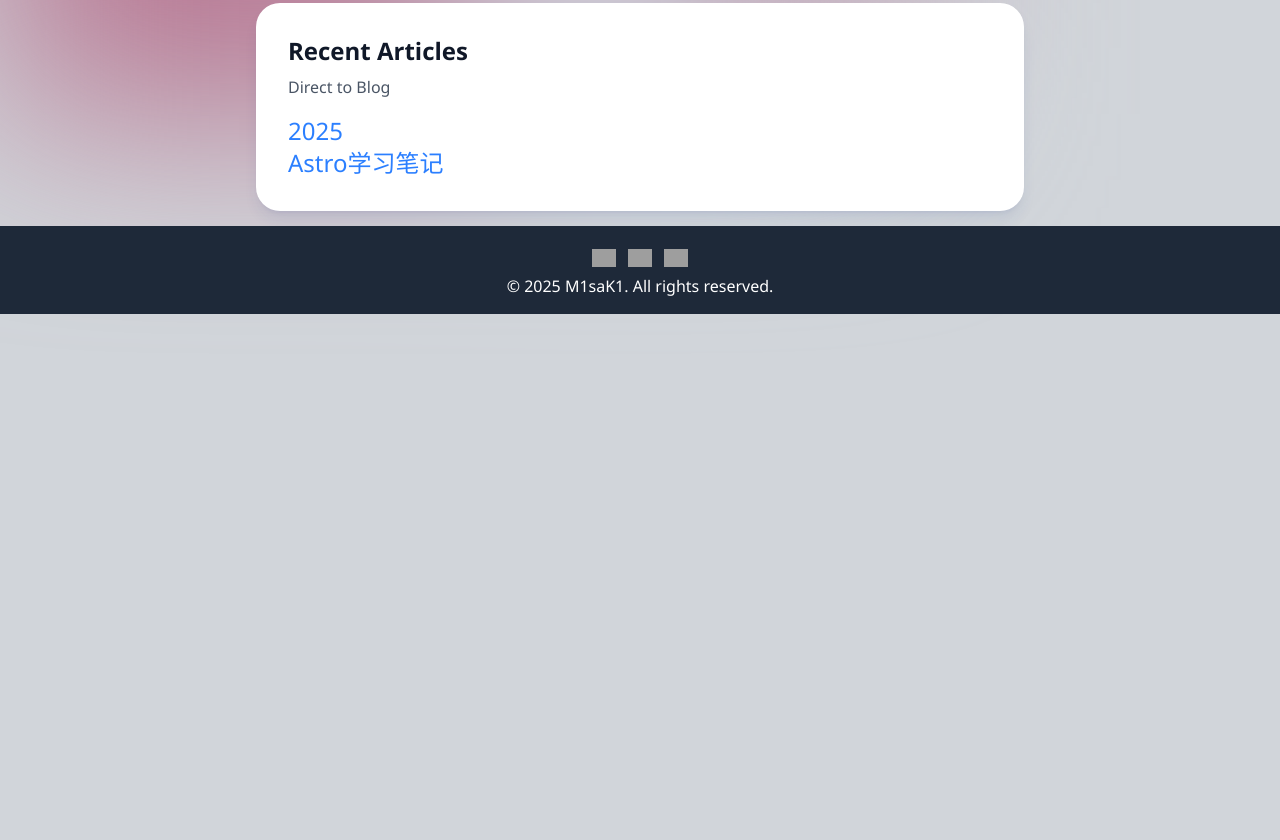
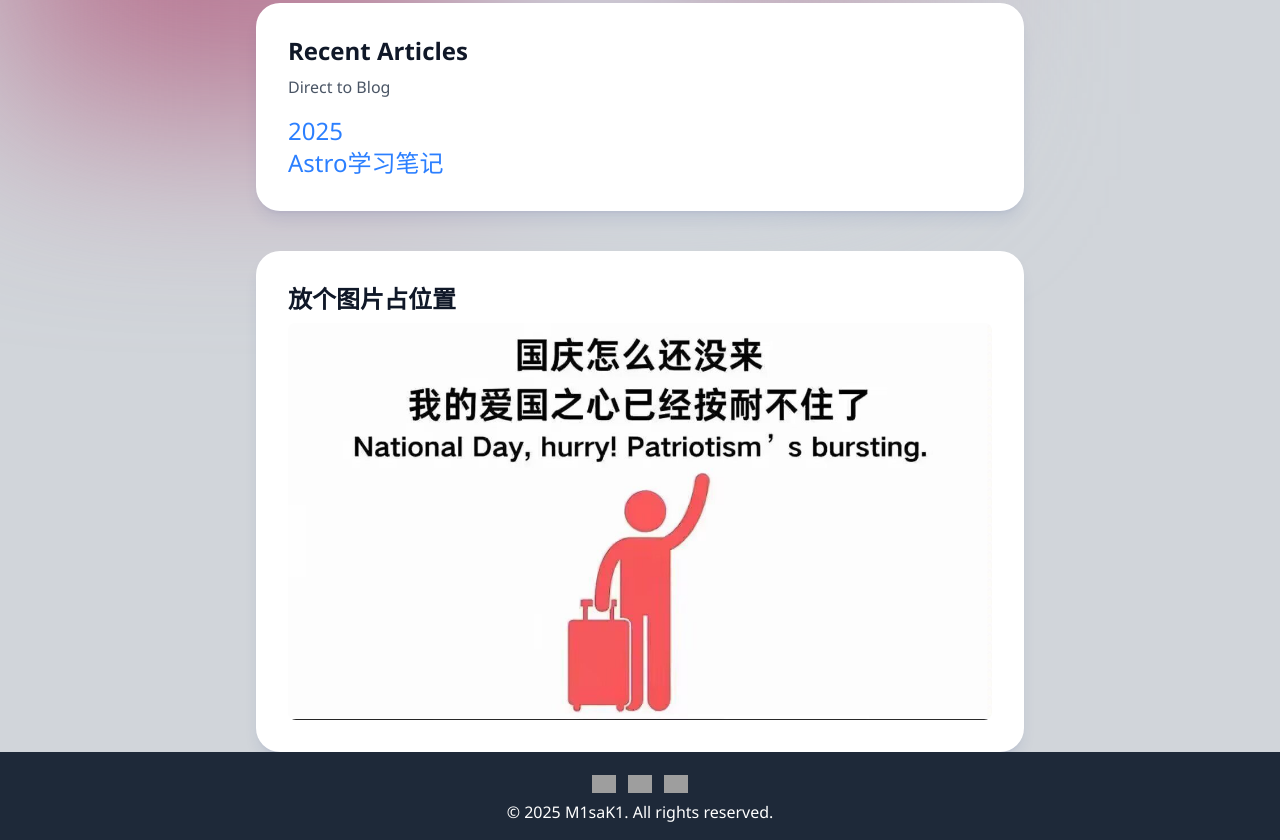
Before and after one commit to Misaki14987/misaki14987.github.io, an Astro site: page / in a window 1280 px wide. Shown: the part 486-1326 px from the top of the page. Before the commit the page ends 800 px from the top, so only its background shows below. Built offline with nearby package versions, Linux system fonts and the light colour scheme; Astro itself is replaced by a stand-in of ours; grey boxes are pictures that could not be loaded.

Commit message:
add: 哈基米

```diff
--- /dev/null
+++ b/src/components/Recent.astro
@@ -0,0 +1,7 @@
+---
+import Card from "./Card.astro";
+import recentImage from '../assets/recent.jpg';
+---
+<Card title="放个图片占位置" class="w-3.5/4 max-w-3xl mx-auto mt-10">
+    <img src={recentImage.src} alt="Recent Image" class="w-full h-auto rounded-lg" />
+</Card>
--- a/src/pages/index.astro
+++ b/src/pages/index.astro
@@ -1,5 +1,6 @@
 ---
 import DirectToBlog from '../components/DirectToBlog.astro';
+import Recent from '../components/Recent.astro';
 import Self from '../components/Self.astro';
 import BaseLayout from '../layouts/BaseLayout.astro';
 ---
@@ -7,4 +8,5 @@ import BaseLayout from '../layouts/BaseLayout.astro';
 <BaseLayout>
 	<Self />
 	<DirectToBlog />
+	<Recent />
 </BaseLayout>
```
Also changed, not shown: src/assets/recent.jpg (added).
